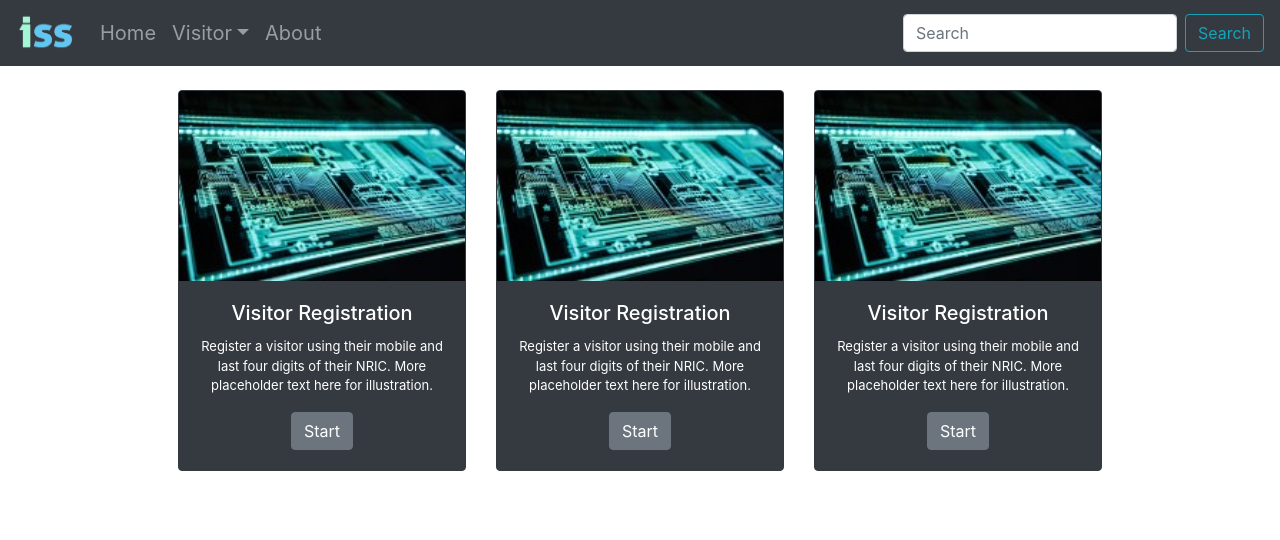
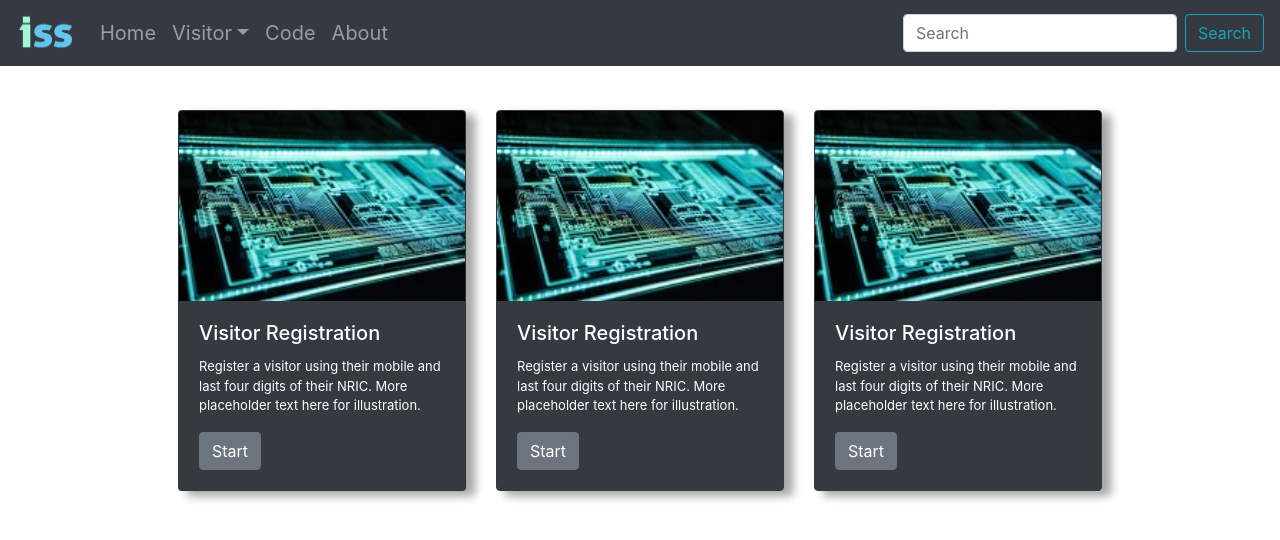
Before and after one commit to fabkoh/vms-ac-ui, a React (Create React App) app: page / in a window 1280 px wide. Shown: the top 540 px of the page. Built offline with nearby package versions, Linux system fonts and the light colour scheme.

Commit message:
Added QrCodeDisplay component

```diff
--- a/src/App.css
+++ b/src/App.css
@@ -1,5 +1,5 @@
 .App {
-  margin-top: 60px;
+  margin-top: 80px;
   padding: 30px;
   text-align: center;
   align-content: center;
@@ -7,7 +7,6 @@
   flex-direction: column;
   align-items: center;
   justify-content: center;
-
 }
 
 .Header {
@@ -28,6 +27,17 @@
   justify-content: left;
 }
 
+.Cards {
+  text-align: left;
+  align-content: left;
+  display: flex;
+  flex-direction: column;
+  align-items: left;
+  justify-content: left;
+  box-shadow: 10px 4px 8px 0 rgba(0, 0, 0, 0.2),
+    8px 6px 10px 0 rgba(0, 0, 0, 0.19);
+}
+
 /* to set colour for NavBar drop down background */
 div.dropdown-menu.show {
   background-color: grey;
--- a/src/App.js
+++ b/src/App.js
@@ -4,6 +4,7 @@ import { BrowserRouter as Router, Route, Switch } from 'react-router-dom';
 import Register from './components/Register';
 import Home from './components/Home';
 import Header from './components/Header';
+import QrCodeDisplay from './components/QrCodeDisplay';
 
 function App() {
 
@@ -16,7 +17,8 @@ function App() {
       <div className="App">
       <Switch>
           <Route exact path="/"><Home/></Route>
-          <Route path="/visitor/register"><Register/></Route>
+          <Route exact path="/visitor/register"><Register/></Route>
+          <Route exact path="/visitor/qrcode"><QrCodeDisplay/></Route>
       </Switch>
       </div>
     </Router>
--- a/src/components/Home.js
+++ b/src/components/Home.js
@@ -6,7 +6,7 @@ import visitImg from '../assets/placeholder-1.jpg';
 function Home() {
     return (
       <CardDeck>
-        <Card style={{ width: '18rem' }} bg="dark" border="dark">
+        <Card className="Cards" style={{ width: '18rem' }} bg="dark">
           <Card.Img variant="top" src={visitImg}/>
           <Card.Body>
             <Card.Title style={{color: 'white'}}>Visitor Registration</Card.Title>
@@ -16,7 +16,7 @@ function Home() {
             <Button variant="secondary" href="/visitor/register">Start</Button>
           </Card.Body>
         </Card>
-        <Card style={{ width: '18rem' }} bg="dark" border="dark">
+        <Card className="Cards" style={{ width: '18rem' }} bg="dark" border="dark">
           <Card.Img variant="top" src={visitImg}/>
           <Card.Body>
             <Card.Title style={{color: 'white'}}>Visitor Registration</Card.Title>
@@ -26,7 +26,7 @@ function Home() {
             <Button variant="secondary" href="/visitor/register">Start</Button>
           </Card.Body>
         </Card>
-        <Card style={{ width: '18rem' }} bg="dark" border="dark">
+        <Card className="Cards" style={{ width: '18rem' }} bg="dark" border="dark">
           <Card.Img variant="top" src={visitImg}/>
           <Card.Body>
             <Card.Title style={{color: 'white'}}>Visitor Registration</Card.Title>
--- a/src/components/NavigationBar.js
+++ b/src/components/NavigationBar.js
@@ -16,7 +16,8 @@ const NavigationBar = () => {
                     <NavDropdown title="Visitor" id="visitorDropdown">
                         <NavDropdown.Item href='/visitor/register'>Register visitor</NavDropdown.Item>
                     </NavDropdown>
-                    <Nav.Link href="/about">About</Nav.Link>
+                <Nav.Link href="/visitor/qrcode">Code</Nav.Link>
+                <Nav.Link href="/about">About</Nav.Link>
                 </Nav>
                 <Form className="d-flex">
                     <FormControl type="text" placeholder="Search" className="mr-2" />
--- /dev/null
+++ b/src/components/QrCodeDisplay.js
@@ -0,0 +1,9 @@
+const QrCodeDisplay = () => {
+    return (
+        <div>
+            <h2>Your QR entry pass</h2>
+        </div>
+    )
+}
+
+export default QrCodeDisplay
--- a/src/components/Register.js
+++ b/src/components/Register.js
@@ -10,7 +10,7 @@ const Register = () => {
     const [visitorId, setVisitorId] = useState('');
     const [firstName, setFirstName] = useState('');
     const [lastName, setLastName] = useState('');
-    const [lastFourDigits, setLastFourDigits] = useState('');
+    const [idNumber, setIdNumber] = useState('');
     const [mobileNumber, setMobileNumber] = useState('');
     const [startDate, setStartDate] = useState('');
     const [endDate, setEndDate] = useState('');
@@ -18,10 +18,10 @@ const Register = () => {
     const visit = {
         firstName : firstName,
         lastName : lastName,
-        lastFourDigits : lastFourDigits,
+        idNumber : idNumber,
         mobileNumber : mobileNumber,
-        startDate: startDate,
-        endDate : endDate
+        startDateOfVisit: startDate,
+        endDateOfVisit : endDate
     }
 
 
@@ -36,7 +36,7 @@ const Register = () => {
 
         console.log(res.status);
     }
-   /* const addVisitor = async (visit) => {
+   const addVisitor = async (visit) => {
         const res = await fetch('http://localhost:8080/api/register-new-visitor',{
             method: 'POST',
             headers: {
@@ -44,7 +44,8 @@ const Register = () => {
             },
             body: JSON.stringify(visit),
         })
-    }*/
+        console.log(res.status);
+    }
     const handleSubmit = (event) => {
 
         const form = event.currentTarget;
@@ -56,6 +57,7 @@ const Register = () => {
         console.log(visit);
         setValidated(true);
         addVisit(visit);
+        addVisitor(visit);
         event.preventDefault();
       };
 
@@ -86,14 +88,14 @@ const Register = () => {
                 </Form.Group>
             </Form.Row>
 
-            <Form.Group controlId="formGridLastFourDigits">
-                <Form.Label>Last four digits of identification</Form.Label>
+            <Form.Group controlId="formGridIdNumber">
+                <Form.Label>Identification number</Form.Label>
                 <Form.Control
                     required
                     placeholder="123A"
-                    defaultValue={lastFourDigits}
-                    onChange={(e) => setLastFourDigits(e.target.value)}/>
-                <Form.Control.Feedback type="invalid">Please provide the last four digits of your identification</Form.Control.Feedback>
+                    defaultValue={idNumber}
+                    onChange={(e) => setIdNumber(e.target.value)}/>
+                <Form.Control.Feedback type="invalid">Please provide your identification number.</Form.Control.Feedback>
             </Form.Group>
 
             <Form.Group controlId="formGridMobileNumer">
```
